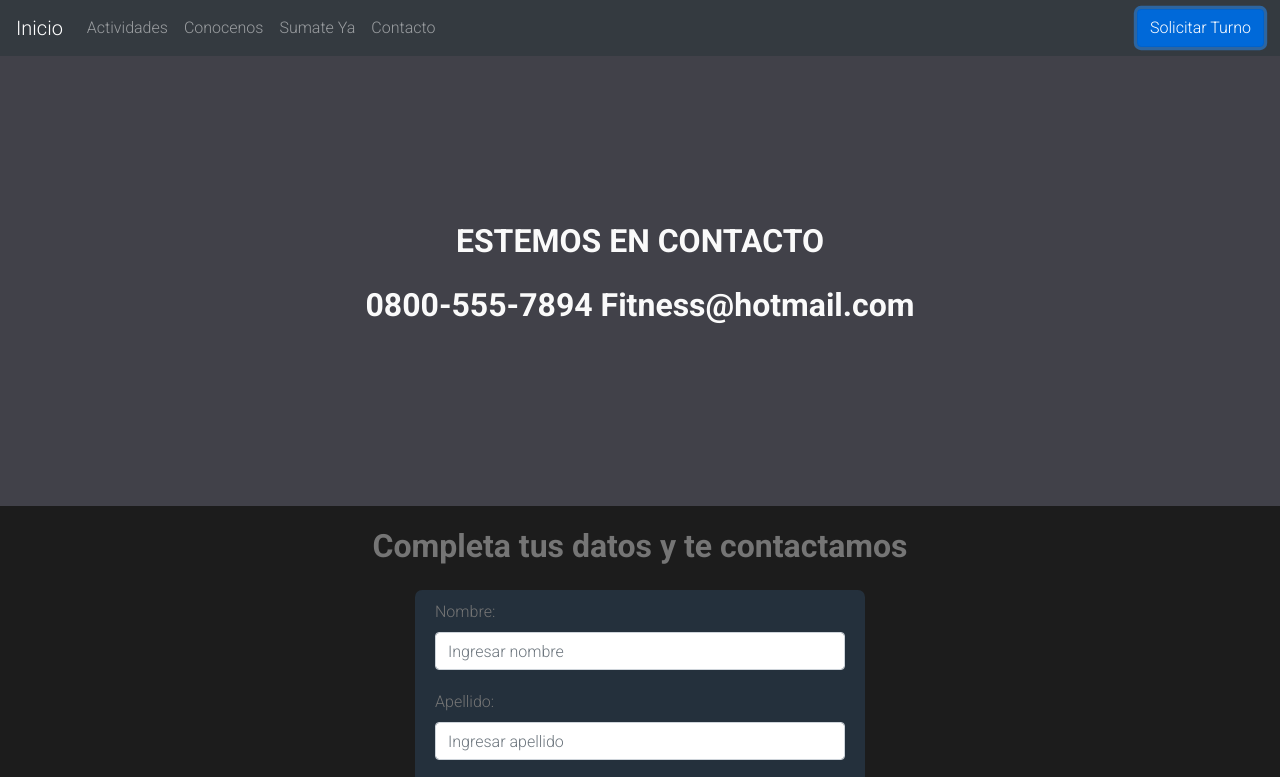
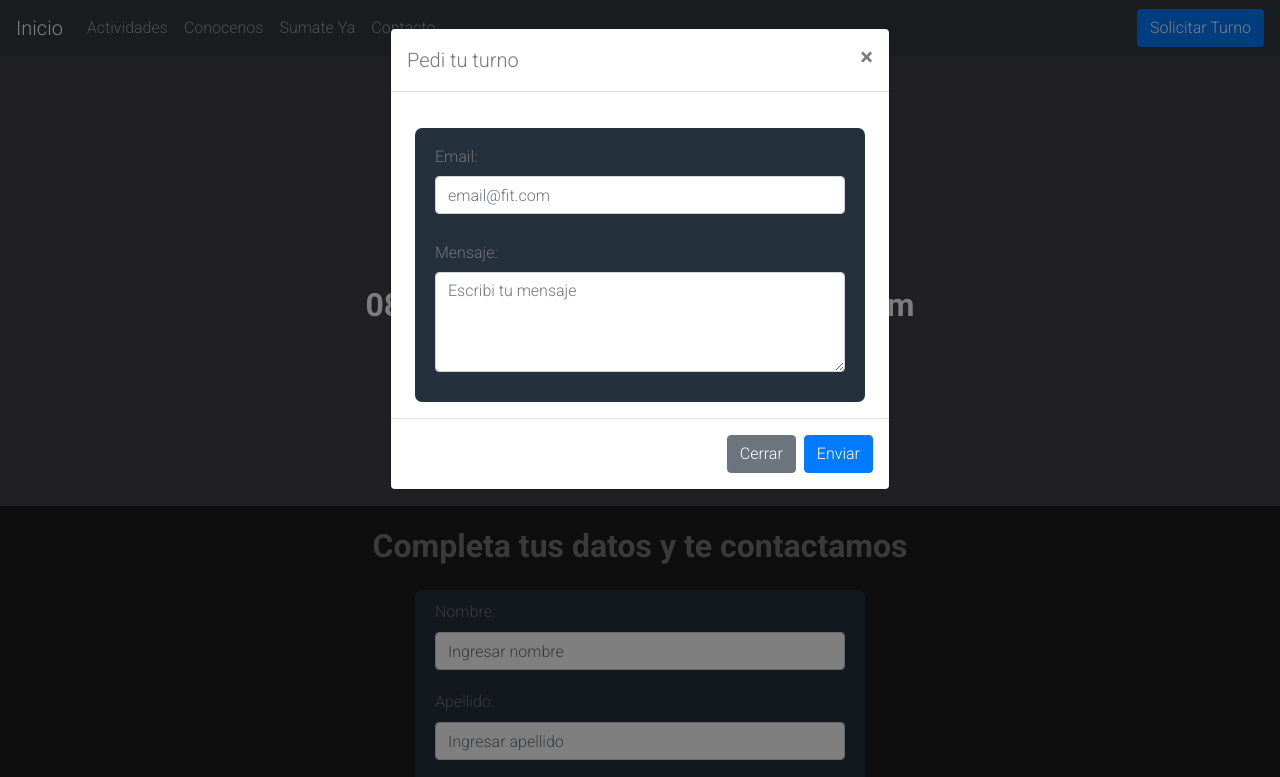
Before and after one commit to HernanT80/ProyectoFitness, a plain HTML site: page contacto.html in a window 1280 px wide. Both pictures are taken after a click on the button "Solicitar Turno". Shown: the top 777 px of the page. Drawn offline with nearby package versions, Linux system fonts and the light colour scheme; files that its build step writes are made by us from their sources.

Commit message:
entrega de proyecto 4

```diff
--- a/contacto.html
+++ b/contacto.html
@@ -91,5 +91,39 @@
 			</div>
 		</div>
     </div>
+	<div class="modal fade" id="exampleModal" tabindex="-1" aria-labelledby="exampleModalLabel" aria-hidden="true">
+		<div class="modal-dialog">
+		  <div class="modal-content">
+			<div class="modal-header">
+			  <h5 class="modal-title" id="exampleModalLabel">Pedi tu turno</h5>
+			  <button type="button" class="close" data-dismiss="modal" aria-label="Close">
+				<span aria-hidden="true">&times;</span>
+			  </button>
+			</div>
+			<div class="modal-body">
+			  <form>
+				<div class="form-group">
+				  <label for="recipient-name" class="col-form-label">Email:</label>
+				  <input type="text" class="form-control" id="recipient-name" placeholder= "email@fit.com">
+				</div>
+				<div class="form-group">
+				  <label for="message-text" class="col-form-label">Mensaje:</label>
+				  <textarea class="form-control" id="message-text" placeholder= "Escribi tu mensaje"></textarea>
+				</div>
+			  </form>
+			</div>
+			<div class="modal-footer">
+			  <button type="button" class="btn btn-secondary" data-dismiss="modal">Cerrar</button>
+			  <button type="button" class="btn btn-primary">Enviar</button>
+			</div>
+		  </div>
+		</div>
+	  </div>
+
+		<script src="js/wow.min.js"></script>
+		<script> new WOW().init();</script>
+		<script src="https://code.jquery.com/jquery-3.5.1.slim.min.js" integrity="sha384-DfXdz2htPH0lsSSs5nCTpuj/zy4C+OGpamoFVy38MVBnE+IbbVYUew+OrCXaRkfj" crossorigin="anonymous"></script>
+		<script src="https://cdn.jsdelivr.net/npm/bootstrap@4.6.0/dist/js/bootstrap.bundle.min.js" integrity="sha384-Piv4xVNRyMGpqkS2by6br4gNJ7DXjqk09RmUpJ8jgGtD7zP9yug3goQfGII0yAns" crossorigin="anonymous"></script>
+
 </body>
 </html>
```
Also changed, not shown: sumate.html (+34 -0 lines).
